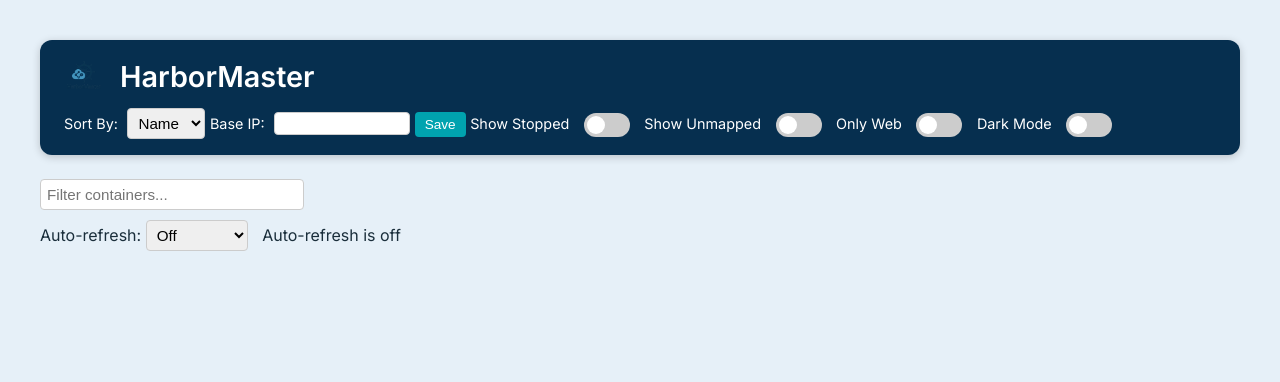
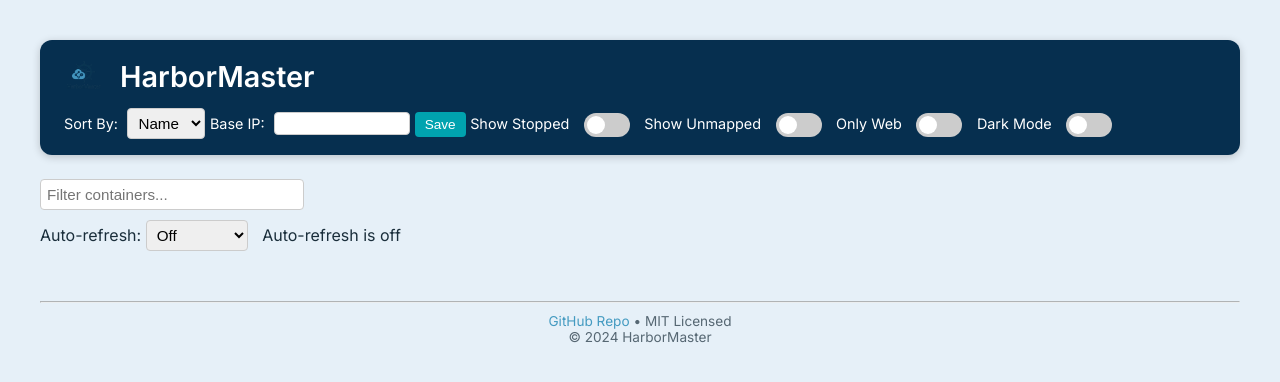
Before and after one commit to djlactose/harbormaster, a Flask app: template templates/dashboard.html in a window 1280 px wide. Shown: the top 382 px of the page. Run offline with Flask 3, Linux system fonts and the light colour scheme; the template is opened without the code that fills it, so the values that code supplies are empty.

Commit message:
Added readme and footer to dashboard.

```diff
--- a/templates/dashboard.html
+++ b/templates/dashboard.html
@@ -106,5 +106,13 @@
       </div>
     {% endfor %}
   </div>
+<footer style="text-align: center; font-size: 0.85em; margin-top: 40px; color: var(--text); opacity: 0.7;">
+  <hr style="margin-bottom: 10px;">
+  <div>
+    <a href="https://github.com/djlactose/harbormaster" target="_blank">GitHub Repo</a> •
+    <span>MIT Licensed</span>
+  </div>
+  <div>© {{ year or 2024 }} HarborMaster</div>
+</footer>
 </body>
 </html>
```
Also changed, not shown: README.md, static/icons/logo_dark.png (added), 2 other files.
